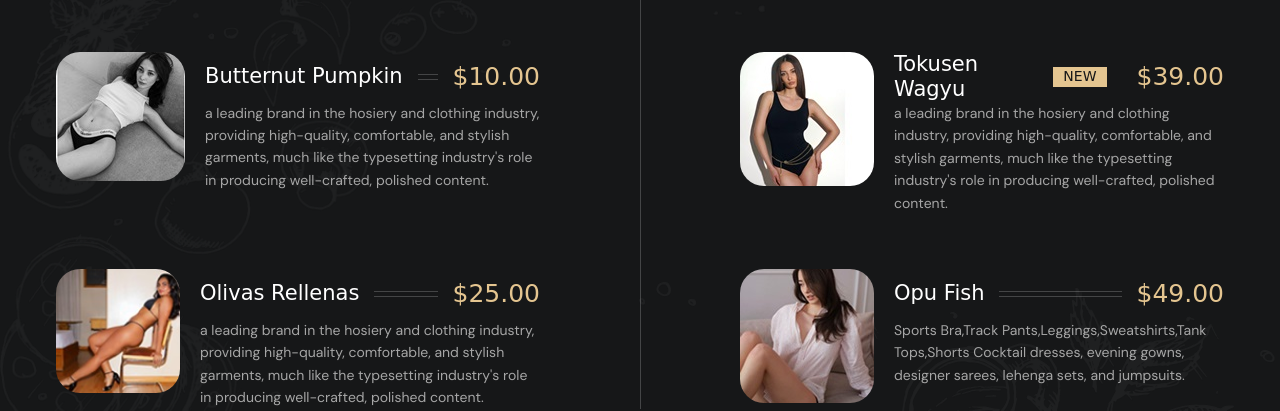
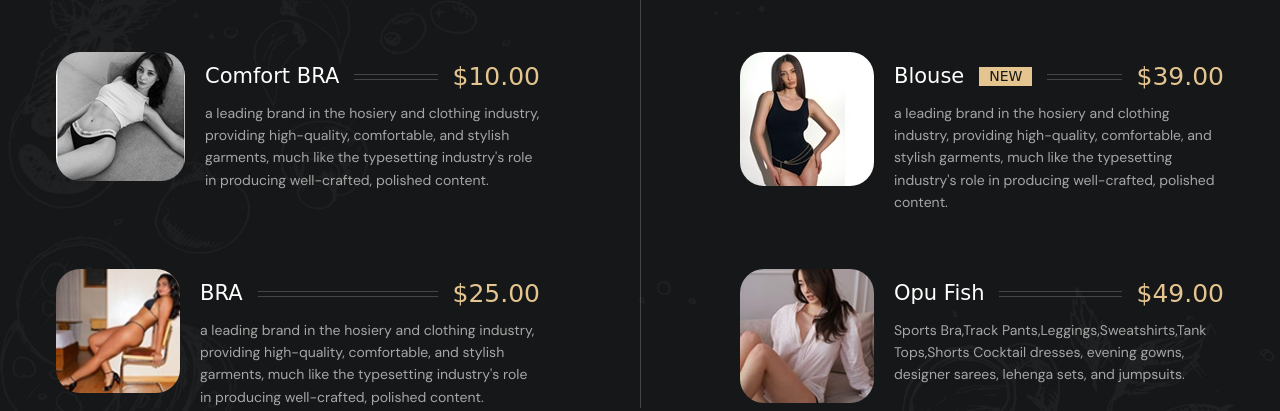
Before and after one commit to Jubair8448/arman-hosiery, a plain HTML site: page index.html in a window 1280 px wide. Shown: the part 4601-5012 px from the top of the page. Drawn offline with nearby package versions, Linux system fonts and the light colour scheme; a web font is replaced by a local one.

Commit message:
Update index.html

```diff
--- a/index.html
+++ b/index.html
@@ -612,7 +612,7 @@
               <div class="menu-card hover:card">
 
                 <figure class="card-banner img-holder" style="--width: 100; --height: 100;">
-                  <img src="./assets/images/menu-3.jpg" width="100" height="100" loading="lazy" alt="Butternut Pumpkin"
+                  <img src="./assets/images/menu-3.jpg" width="100" height="100" loading="lazy" alt="Comfort BRA"
                     class="img-cover">
                 </figure>
 
@@ -620,7 +620,7 @@
 
                   <div class="title-wrapper">
                     <h3 class="title-3">
-                      <a href="#" class="card-title">Butternut Pumpkin</a>
+                      <a href="#" class="card-title">Comfort BRA</a>
                     </h3>
 
                     <span class="span title-2">$10.00</span>
@@ -640,7 +640,7 @@
               <div class="menu-card hover:card">
 
                 <figure class="card-banner img-holder" style="--width: 100; --height: 100;">
-                  <img src="./assets/images/menu-4.jpg" width="100" height="100" loading="lazy" alt="Tokusen Wagyu"
+                  <img src="./assets/images/menu-4.jpg" width="100" height="100" loading="lazy" alt="Blouse"
                     class="img-cover">
                 </figure>
 
@@ -648,7 +648,7 @@
 
                   <div class="title-wrapper">
                     <h3 class="title-3">
-                      <a href="#" class="card-title">Tokusen Wagyu</a>
+                      <a href="#" class="card-title">Blouse</a>
                     </h3>
 
                     <span class="badge label-1">New</span>
@@ -678,7 +678,7 @@
 
                   <div class="title-wrapper">
                     <h3 class="title-3">
-                      <a href="#" class="card-title">Olivas Rellenas</a>
+                      <a href="#" class="card-title">BRA</a>
                     </h3>
 
                     <span class="span title-2">$25.00</span>
@@ -699,7 +699,7 @@
               <div class="menu-card hover:card">
 
                 <figure class="card-banner img-holder" style="--width: 100; --height: 100;">
-                  <img src="./assets/images/menu-6.jpg" width="100" height="100" loading="lazy" alt="Opu Fish"
+                  <img src="./assets/images/menu-6.jpg" width="100" height="100" loading="lazy" alt="Blouse"
                     class="img-cover">
                 </figure>
 
```
